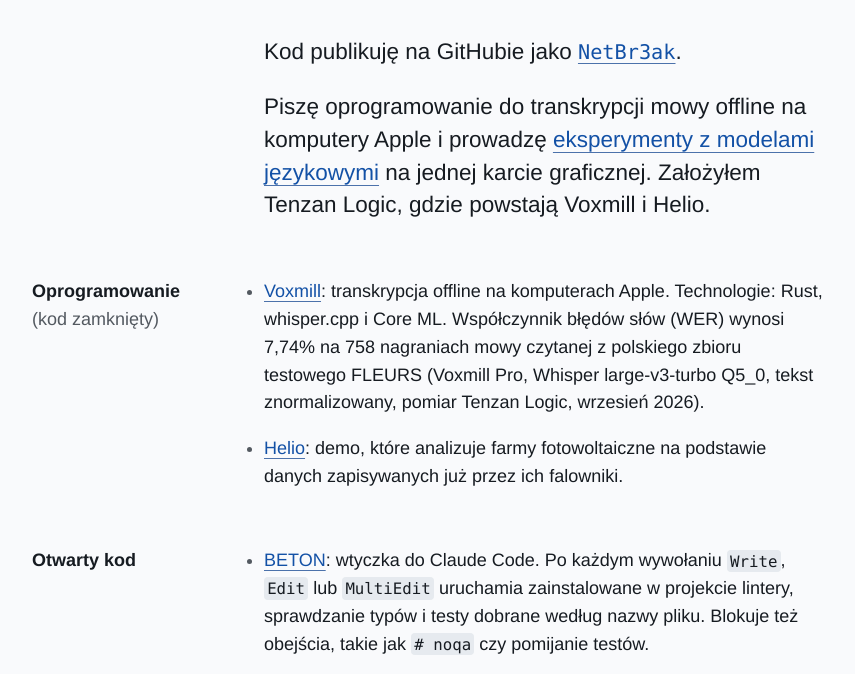
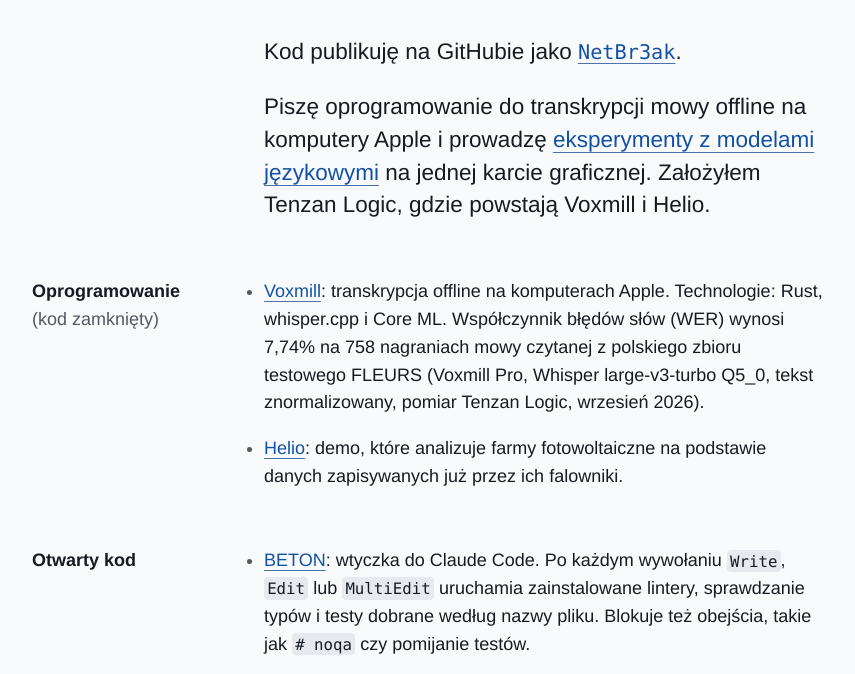
Before and after one commit to NetBr3ak/netbr3ak.github.io, a plain HTML site: page docs/pl/index.html in a window 1280 px wide. Shown: the part 245-919 px from the top of the page, without its empty margins (212-1067 px from the left). Drawn offline with Linux system fonts and the light colour scheme.

Commit message:
fix: BETON szuka narzędzi w całym systemie, nie tylko w projekcie
Polski opis mówił, że wtyczka uruchamia lintery zainstalowane w projekcie. Kod wyszukuje je przez command -v, więc znajduje też instalacje globalne, a tekst angielski takiego zawężenia nie miał. Zmiana obejmuje stronę i plik wzorcowy tekstu.

```diff
--- a/docs/pl/index.html
+++ b/docs/pl/index.html
@@ -94,7 +94,7 @@
     <h2>Otwarty kod</h2>
     <div>
       <ul>
-        <li><a href="https://github.com/NetBr3ak/beton">BETON</a>: wtyczka do Claude&nbsp;Code. Po każdym wywołaniu <code>Write</code>, <code>Edit</code> lub <code>MultiEdit</code> uruchamia zainstalowane w&nbsp;projekcie lintery, sprawdzanie typów i&nbsp;testy dobrane według nazwy pliku. Blokuje też obejścia, takie jak <code># noqa</code> czy pomijanie testów.</li>
+        <li><a href="https://github.com/NetBr3ak/beton">BETON</a>: wtyczka do Claude&nbsp;Code. Po każdym wywołaniu <code>Write</code>, <code>Edit</code> lub <code>MultiEdit</code> uruchamia zainstalowane lintery, sprawdzanie typów i&nbsp;testy dobrane według nazwy pliku. Blokuje też obejścia, takie jak <code># noqa</code> czy pomijanie testów.</li>
         <li><a href="https://github.com/withastro/astro/pull/18660">withastro/astro #18660</a>, scalony: wstępne ładowanie fontów zmiennych, gdy żądany zakres grubości mieści się w&nbsp;zakresie pliku.</li>
       </ul>
     </div>
```
Also changed, not shown: 1 other file.
